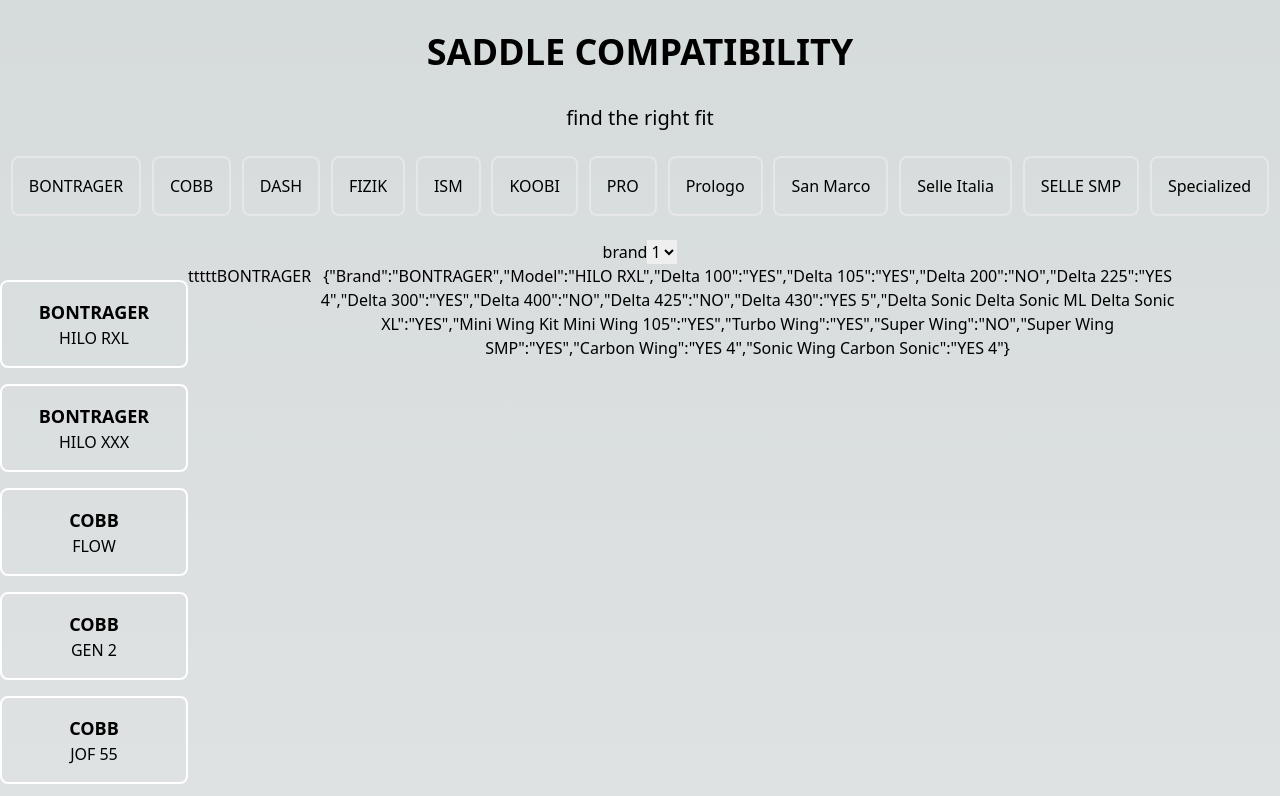
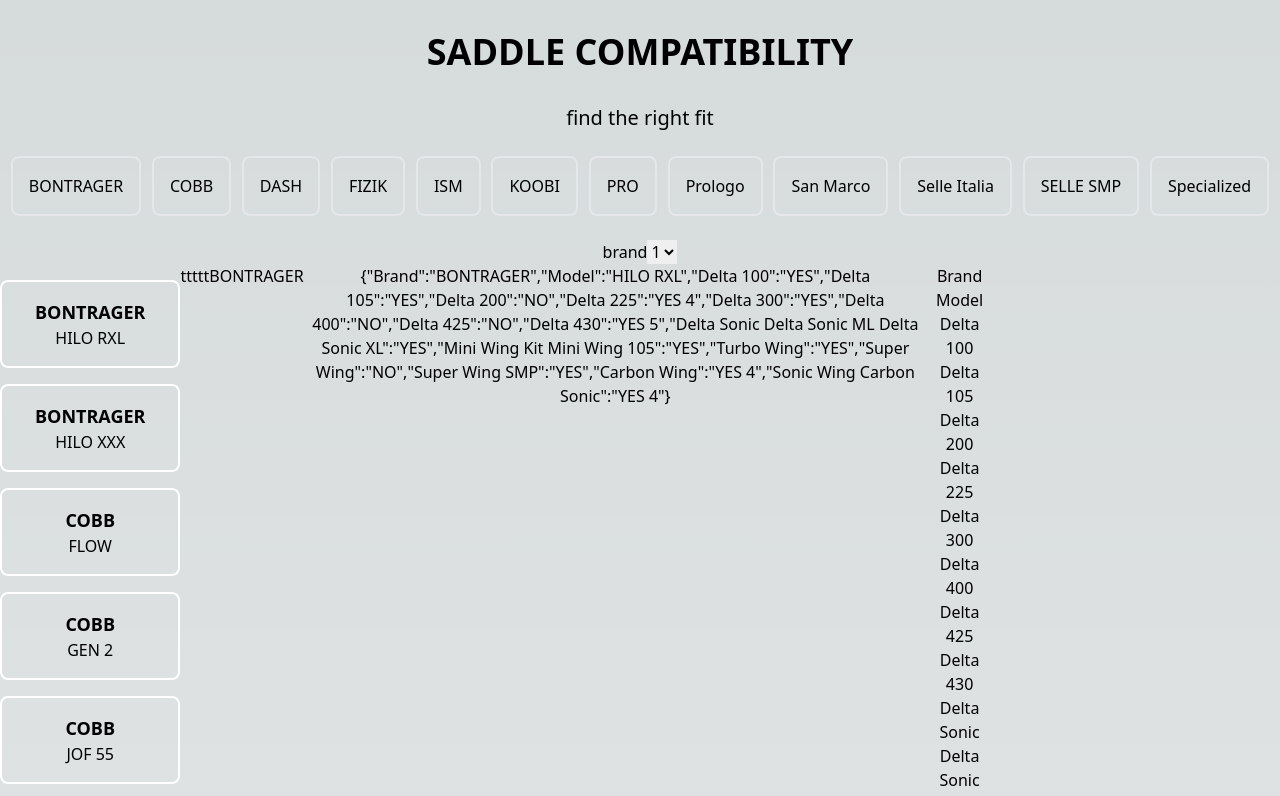
Before and after one commit to alorslouis/saddle-finder, a Next.js app: page /finder in a window 1280 px wide. Shown: the top 796 px of the page. Built offline with nearby package versions, Linux system fonts and the light colour scheme.

Commit message:
Update finder.tsx

```diff
--- a/pages/finder.tsx
+++ b/pages/finder.tsx
@@ -134,6 +134,14 @@
         </div>
         <div>{JSON.stringify(activeSaddle)}</div>
 
+        <div>
+          {Array.from(Object.keys(activeSaddle)).map((m) => {
+            return <div>{m}</div>;
+          })}
+        </div>
+
+        <AccessoryCard accessory="saddle" />
+        <AccessoryCard accessory="saddle" />
         <AccessoryCard accessory="saddle" />
         {/* <div>{process(activeSaddle)}</div> */}
       </div>
```
